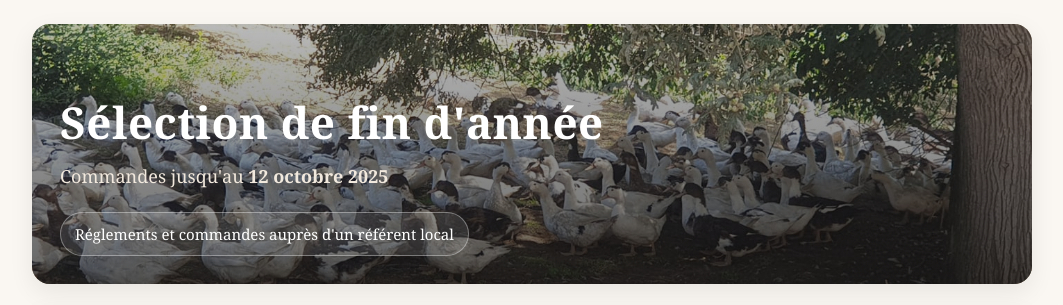
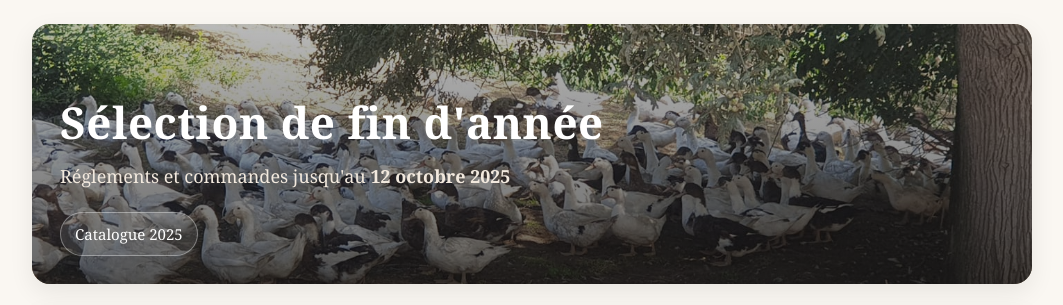
Before and after one commit to TheoFera/selection-canard, a website: page src/site.html in a window 1280 px wide. Shown: the top 305 px of the page, without its empty margins (108-1171 px from the left). Drawn offline with Linux system fonts and the light colour scheme.

Commit message:
Dernière MAJ

```diff
--- a/src/site.html
+++ b/src/site.html
@@ -73,9 +73,9 @@
       <div class="veil"></div>
       <div class="content">
         <h1>Sélection de fin d'année</h1>
-        <div class="subtitle">Commandes jusqu'au <strong>12 octobre 2025</strong></div>
+        <div class="subtitle">Réglements et commandes jusqu'au <strong>12 octobre 2025</strong></div>
         <div class="notice">
-          <div class="badge">Réglements et commandes auprès d'un référent local</div>
+          <div class="badge">Catalogue 2025</div>
         </div>
       </div>
     </header>
```
